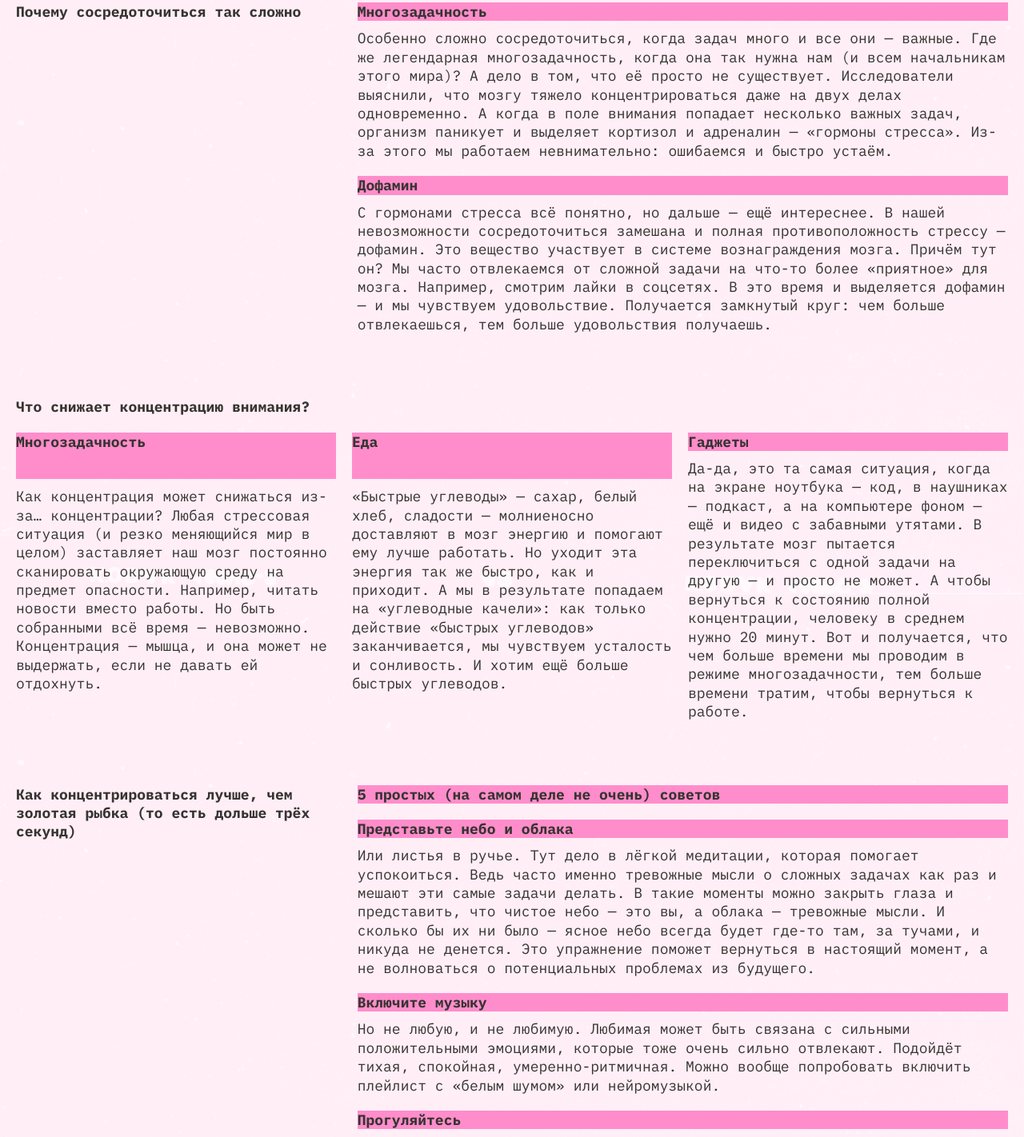
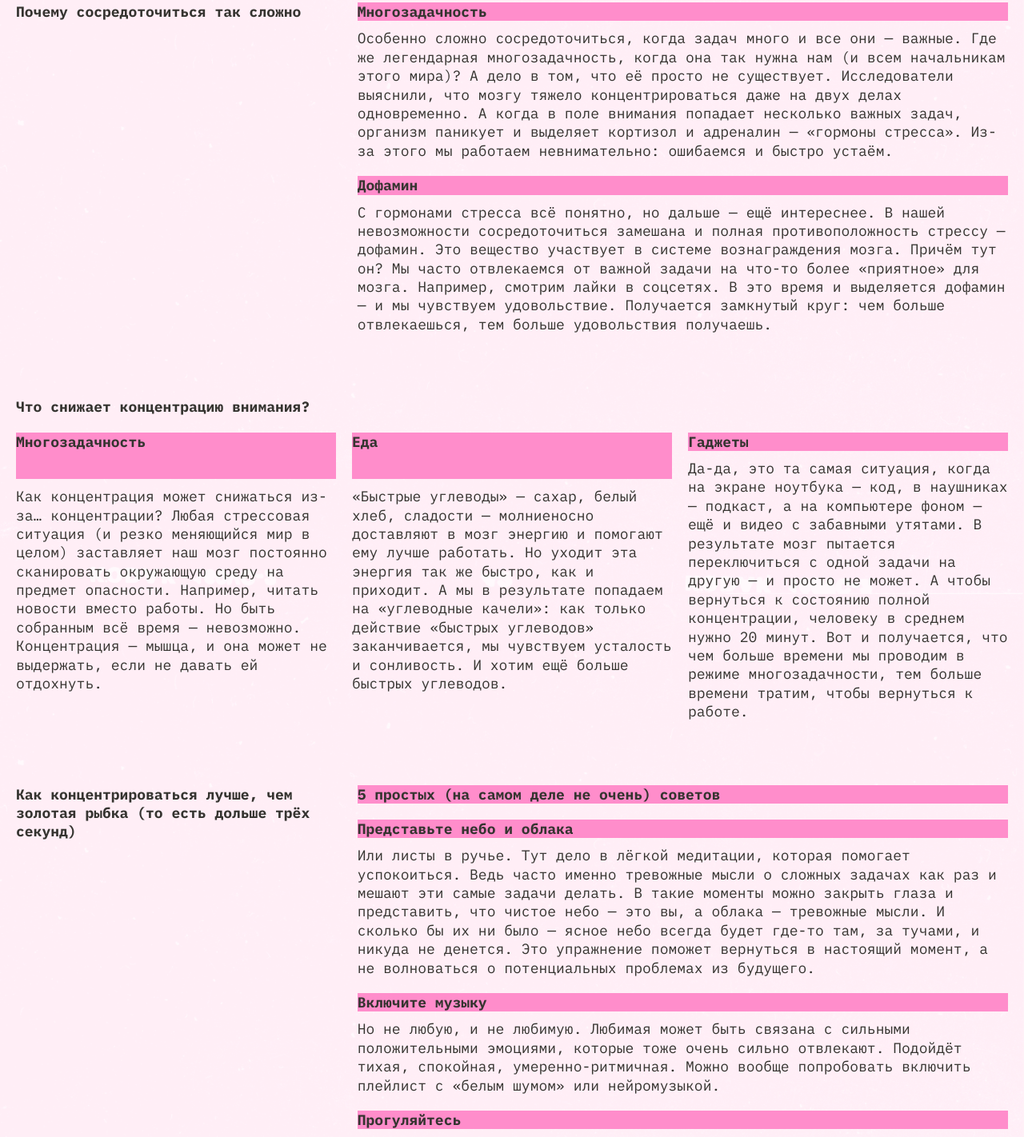
Before and after one commit to hasan-ali0/slozhno-sosredotochitsya-ad, a plain HTML site: page index.html in a window 1280 px wide. Shown: the part 857-2279 px from the top of the page at 80% size. Drawn offline with Linux system fonts and the light colour scheme.

Commit message:
completed1

```diff
--- a/index.html
+++ b/index.html
@@ -84,7 +84,7 @@
               нашей невозможности сосредоточиться замешана и полная
               противоположность стрессу — дофамин. Это вещество участвует в
               системе вознаграждения мозга. Причём тут он? Мы часто отвлекаемся
-              от сложной задачи на что-то более «приятное» для мозга. Например,
+              от важной задачи на что-то более «приятное» для мозга. Например,
               смотрим лайки в соцсетях. В это время и выделяется дофамин — и мы
               чувствуем удовольствие. Получается замкнутый круг: чем больше
               отвлекаешься, тем больше удовольствия получаешь.
@@ -104,7 +104,7 @@
               стрессовая ситуация (и резко меняющийся мир в целом) заставляет
               наш мозг постоянно сканировать окружающую среду на предмет
               опасности. Например, читать новости вместо работы. Но быть
-              собранными всё время — невозможно. Концентрация — мышца, и она
+              собранным всё время — невозможно. Концентрация — мышца, и она
               может не выдержать, если не давать ей отдохнуть.
             </p>
           </article>
@@ -151,7 +151,7 @@
           <article class="card">
             <h4 class="card__title title-decor">Представьте небо и облака</h4>
             <p class="card__text">
-              Или листья в ручье. Тут дело в лёгкой медитации, которая помогает
+              Или листы в ручье. Тут дело в лёгкой медитации, которая помогает
               успокоиться. Ведь часто именно тревожные мысли о сложных задачах
               как раз и мешают эти самые задачи делать. В такие моменты можно
               закрыть глаза и представить, что чистое небо — это вы, а облака —
```
